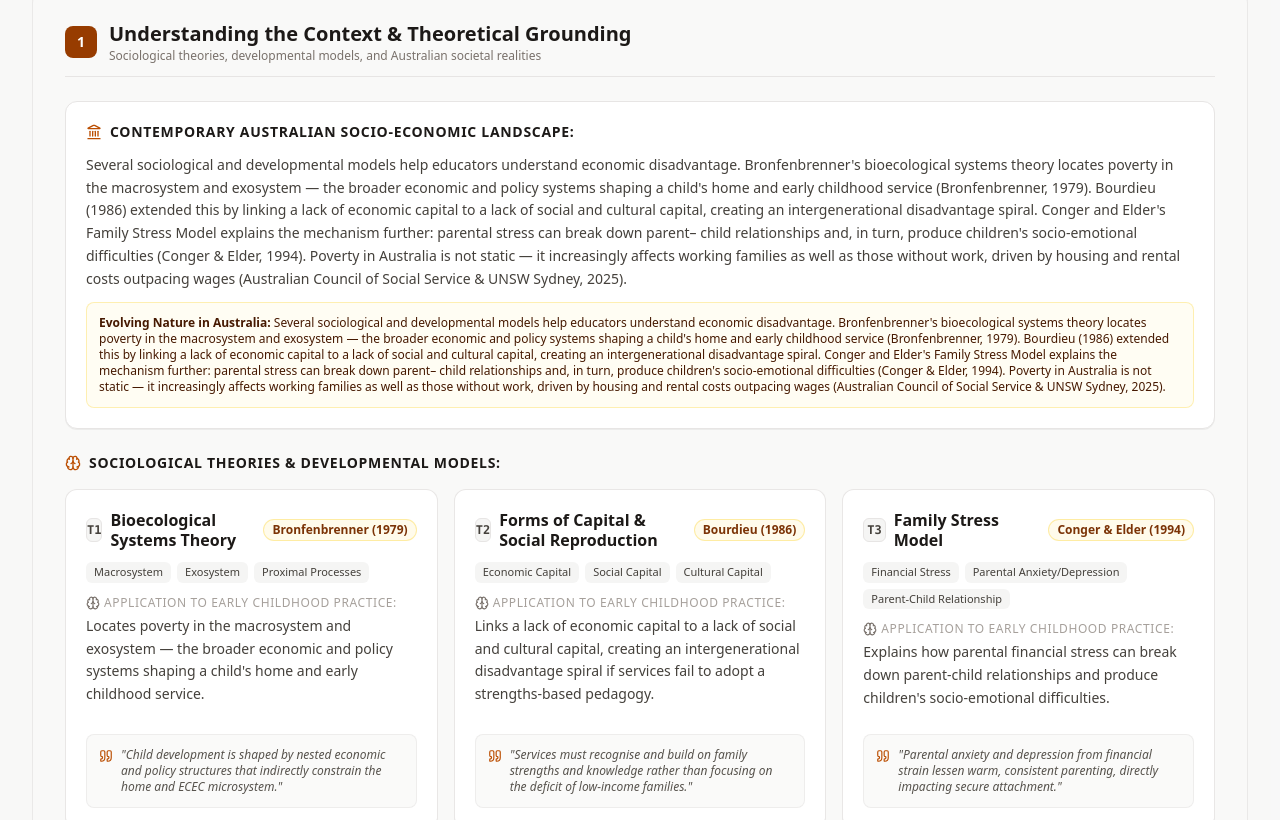
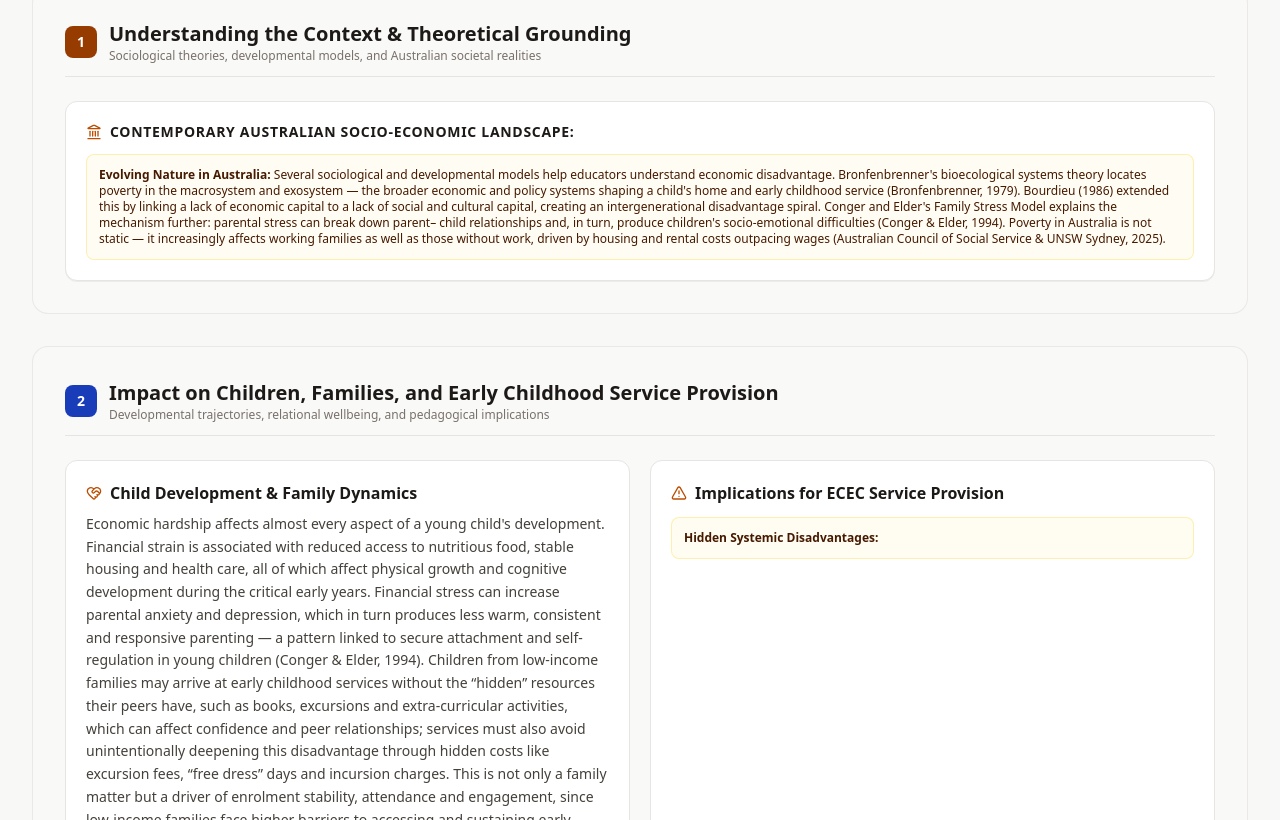
Before and after one commit to Sunil-paudel/childcareportfolio, a React (Vite) app: page / in a window 1280 px wide. Shown: the part 960-1780 px from the top of the page. Built offline with nearby package versions, Linux system fonts and the light colour scheme.

Commit message:
9th commit

```diff
--- a/src/components/ContextDetail.tsx
+++ b/src/components/ContextDetail.tsx
@@ -125,8 +125,7 @@ export const ContextDetail: React.FC<ContextDetailProps> = ({
               <button
                 key={tab.id}
                 onClick={() => setActiveSubSection(tab.id as any)}
-                className={`px-3 py-1 rounded-lg text-xs font-semibold transition-all ${
-                  activeSubSection === tab.id
+                className={`px-3 py-1 rounded-lg text-xs font-semibold transition-all ${activeSubSection === tab.id
                   ? 'bg-stone-900 text-white shadow-2xs'
                   : 'bg-stone-100 text-stone-600 hover:bg-stone-200 hover:text-stone-900'
                   }`}
@@ -161,25 +160,10 @@ export const ContextDetail: React.FC<ContextDetailProps> = ({
               <Landmark className="w-4 h-4 text-amber-700" />
               Contemporary Australian Socio-Economic Landscape:
             </h4>
-            <p className="text-sm text-stone-700 leading-relaxed">
-              {context.understanding.australianContext}
-            </p>
+
             <div className="bg-amber-50/60 p-3 rounded-lg border border-amber-200/60 text-xs text-amber-950 font-medium">
               <span className="font-bold">Evolving Nature in Australia: </span>
               {context.understanding.evolvingNature}
-            </div>
-          </div>
-
-          {/* Sociological Theories Cards Grid */}
-          <div>
-            <h4 className="text-sm font-bold uppercase tracking-wider text-stone-900 mb-4 flex items-center gap-2">
-              <Brain className="w-4 h-4 text-amber-700" />
-              Sociological Theories & Developmental Models:
-            </h4>
-            <div className="grid grid-cols-1 md:grid-cols-3 gap-4">
-              {context.understanding.theories.map((theory, idx) => (
-                <TheoryCard key={idx} theory={theory} index={idx} />
-              ))}
             </div>
           </div>
         </section>
@@ -443,8 +427,7 @@ export const ContextDetail: React.FC<ContextDetailProps> = ({
         <button
           onClick={onPrevContext}
           disabled={isFirst}
-          className={`flex items-center space-x-2 px-4 py-2 rounded-xl text-xs font-bold transition-all ${
-            isFirst
+          className={`flex items-center space-x-2 px-4 py-2 rounded-xl text-xs font-bold transition-all ${isFirst
             ? 'opacity-40 cursor-not-allowed text-stone-400 bg-stone-100'
             : 'text-stone-700 bg-white hover:bg-stone-100 border border-stone-300 shadow-2xs'
             }`}
@@ -459,8 +442,7 @@ export const ContextDetail: React.FC<ContextDetailProps> = ({
         <button
           onClick={onNextContext}
           disabled={isLast}
-          className={`flex items-center space-x-2 px-4 py-2 rounded-xl text-xs font-bold transition-all ${
-            isLast
+          className={`flex items-center space-x-2 px-4 py-2 rounded-xl text-xs font-bold transition-all ${isLast
             ? 'opacity-40 cursor-not-allowed text-stone-400 bg-stone-100'
             : 'text-white bg-stone-900 hover:bg-stone-800 shadow-xs'
             }`}
```
Lines whose indentation alone changed are shown as unchanged.
